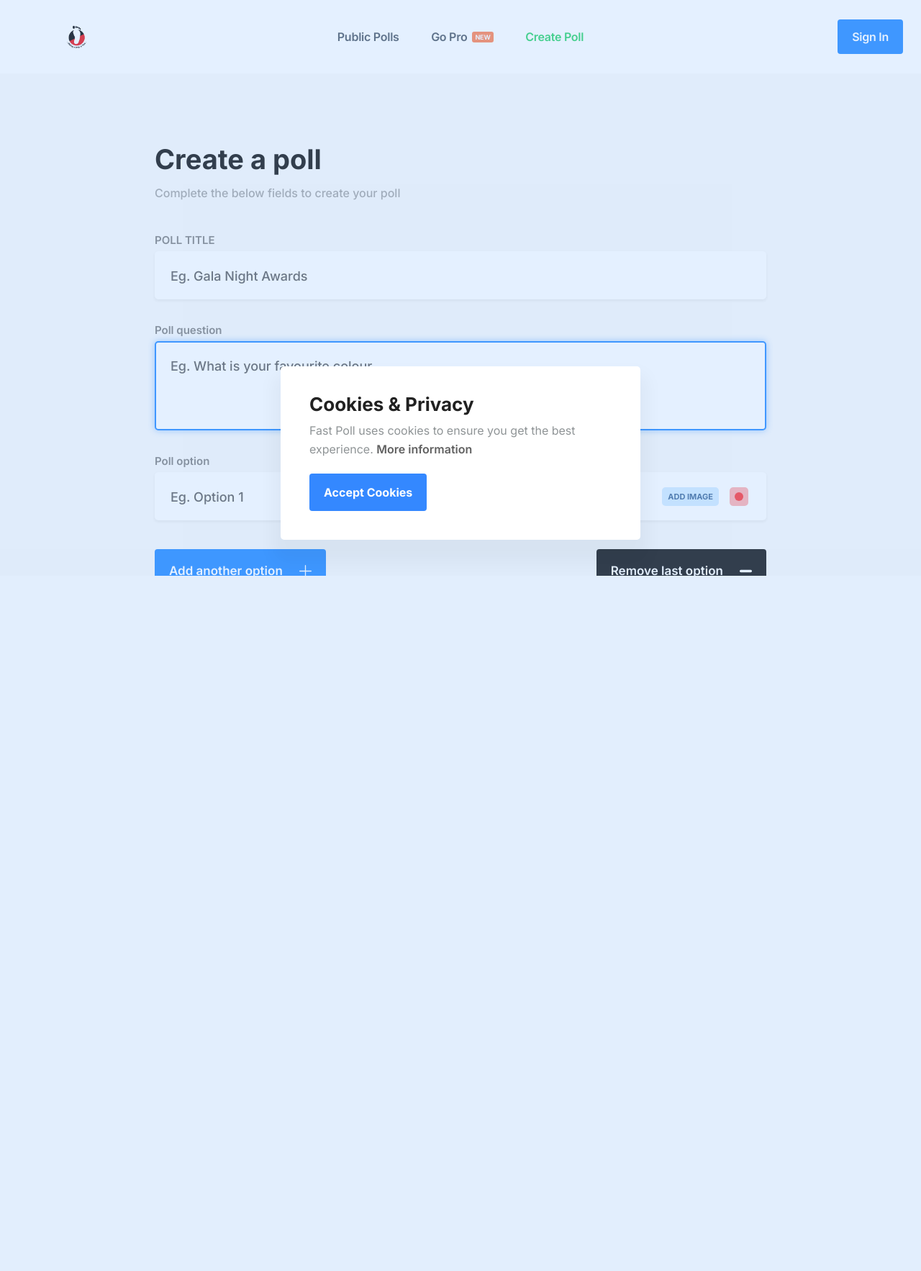
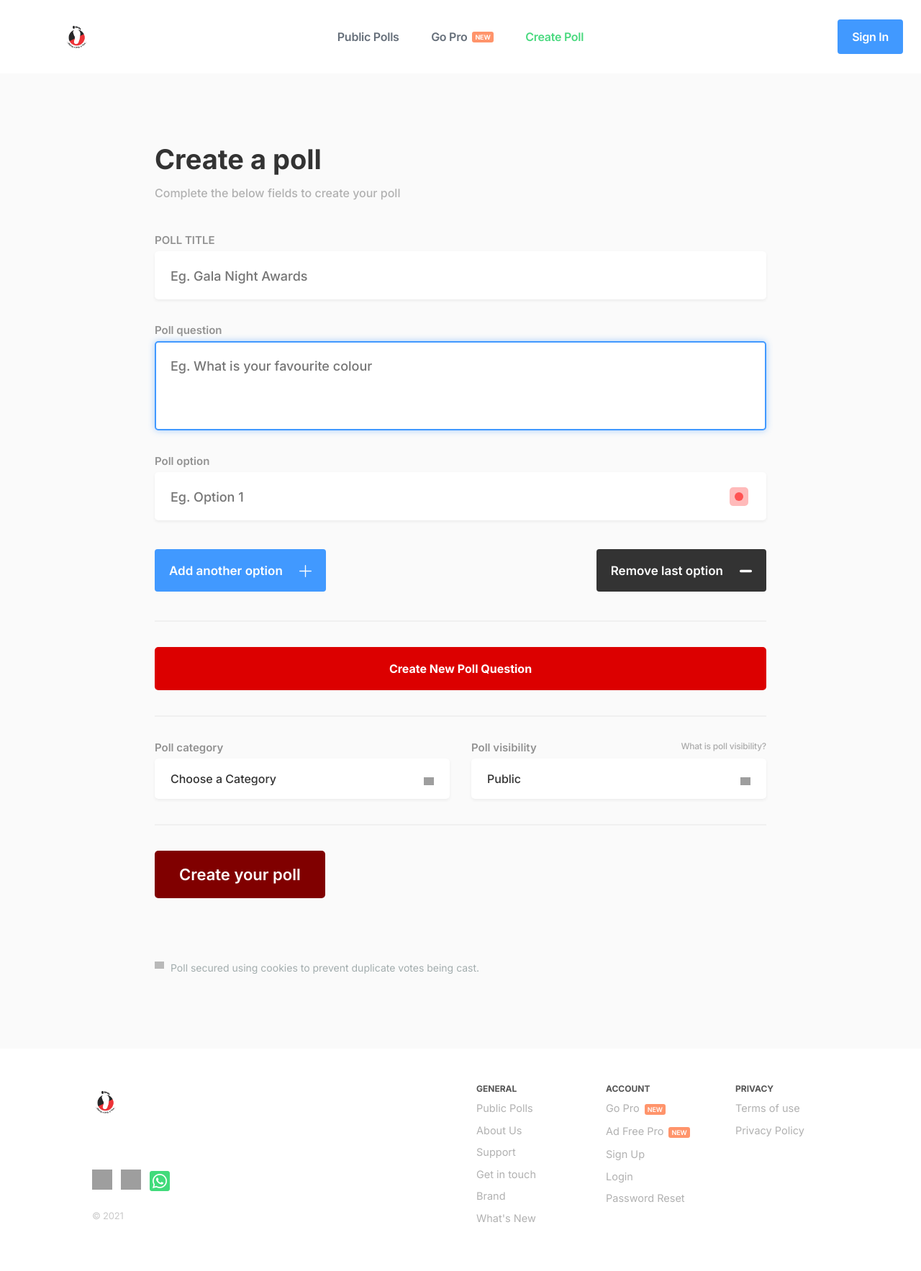
Before and after one commit to KramStyles/Pace_Polls, a Flask app: page / in a window 1280 px wide. Shown: the whole page at 72% size. Before the commit the page ends 800 px from the top, so only its background shows below. Run offline with Flask 2, Linux system fonts and the light colour scheme; some libraries are stand-ins or nearby versions; grey boxes are pictures that could not be loaded.

Commit message:
new poll question v.1

```diff
--- a/static/site/css/style.css
+++ b/static/site/css/style.css
@@ -6,3 +6,18 @@
     background-color: #333333 ;
     background-image: url('/static/site/svg/minus.svg');
 }
+.add-new-poll{
+    border-radius: 5px;
+    background-color: #dc0000;
+    color: white;
+    font-weight: bold;
+    width: 100%;
+    padding: 22px;
+    display: inline-block;
+    text-align: center;
+    transition: 0.5s ease all;
+}
+.add-new-poll:hover{
+    background-color: #720000;
+    color: white;
+}
--- a/templates/index.html
+++ b/templates/index.html
@@ -10,18 +10,18 @@
                     <p>Complete the below fields to create your poll</p>
                 </header>
 
-                <form action="" method="post" name="form" target="_self" id="poll-form">
+                <form action="" method="post" name="form_1" target="_self" id="poll-form">
 
                     <div class="input-group" data-id='1'>
                         <label for="poll-title">POLL TITLE</label>
                         <div class="input-group-field">
-                            <input type="text" name="poll-title" id="poll-title" placeholder="Eg. Gala Night Awards" data-msg="This option shouldn't be empty" required/>
+                            <input type="text" name="poll-title_1" id="poll-title" placeholder="Eg. Gala Night Awards" data-msg="This option shouldn't be empty" required/>
                         </div>
                     </div>
 
                     <div class="input-group">
                         <label for="poll-question">Poll question</label>
-                        <textarea placeholder="Eg. What is your favourite colour" id="poll_question" name="poll_question" tabindex="1" data-msg="You need to enter a poll question" autofocus
+                        <textarea placeholder="Eg. What is your favourite colour" id="poll_question" name="poll_question_1" tabindex="1" data-msg="You need to enter a poll question" autofocus
                                   required></textarea>
                     </div>
                     <div class="poll-options">
@@ -31,9 +31,6 @@
                             <div class="input-group-field">
                                 <input type="text" name="poll_option_1" id="poll_option_1" placeholder="Eg. Option 1" tabindex="2" data-msg="You need to enter a minimum of 2 options" required/>
                                 <div class="poll-option-group">
-                                    <div class="upload-image-button">
-                                        <a href="https://fast-poll.com/pro" onclick="store()" title="Go pro to add an image"><span>Add</span> Image</a>
-                                    </div>
                                     <div class="poll-colour-dropdown-wrapper">
                                         <a href="#" id="colour-block-button" class="colour-option-button-one red" title="Choose a colour for your poll option">
                                             <span></span>
@@ -44,42 +41,7 @@
                             <input type="text" value="red" class="colour_input" name="colour_option_1" id="colour_option_1" readonly/>
                         </div>
 
-                        {#                        <div class="input-group" data-id='2'>#}
-                        {#                            <label for="poll_option_2">Poll option</label>#}
-                        {#                            <div class="input-group-field">#}
-                        {#                                <input type="text" name="poll_option_2" id="poll_option_2" placeholder="Eg. Option 2" tabindex="3" data-msg="You need to enter a minimum of 2 options" required/>#}
-                        {#                                <div class="poll-option-group">#}
-                        {#                                    <div class="upload-image-button">#}
-                        {#                                        <a href="https://fast-poll.com/pro" onclick="store()" title="Go pro to add an image"><span>Add</span> Image</a>#}
-                        {#                                    </div>#}
-                        {#                                    <div class="poll-colour-dropdown-wrapper">#}
-                        {#                                        <a href="#" id="colour-block-button" class="colour-option-button-two green" title="Choose a colour for your poll option">#}
-                        {#                                            <span></span>#}
-                        {#                                        </a>#}
-                        {#                                    </div>#}
-                        {#                                </div>#}
-                        {#                            </div>#}
-                        {#                            <input type="text" value="green" class="colour_input" name="colour_option_2" id="colour_option_2" readonly/>#}
-                        {#                        </div>#}
-                        {##}
-                        {#                        <div class="input-group" data-id='3'>#}
-                        {#                            <label for="poll_option_3">Poll option</label>#}
-                        {##}
-                        {#                            <div class="input-group-field">#}
-                        {#                                <input type="text" name="poll_option_3" id="poll_option_3" placeholder="Eg. Option 3" tabindex="4"/>#}
-                        {#                                <div class="poll-option-group">#}
-                        {#                                    <div class="upload-image-button">#}
-                        {#                                        <a href="https://fast-poll.com/pro" onclick="store()" title="Go pro to add an image"><span>Add</span> Image</a>#}
-                        {#                                    </div>#}
-                        {#                                    <div class="poll-colour-dropdown-wrapper">#}
-                        {#                                        <a href="#" id="colour-block-button" class="colour-option-button-three orange" title="Choose a colour for your poll option">#}
-                        {#                                            <span></span>#}
-                        {#                                        </a>#}
-                        {#                                    </div>#}
-                        {#                                </div>#}
-                        {#                            </div>#}
-                        {#                            <input type="text" value="orange" class="colour_input" name="colour_option_3" id="colour_option_3" readonly/>#}
-                        {#                        </div>#}
+
 
                     </div>
 
@@ -87,7 +49,11 @@
                         <a href="#" class="new-field-button" title="Add another option to your poll">Add another option</a>
                         <a href="#" class="remove-field-button" title="Add another option to your poll">Remove last option</a>
 
-                        <p class="max-option-notice">Standard users can add a maximum of 15 Options.</p>
+                        <p class="max-option-notice">I believe 15 Options are already too much.</p>
+                    </div>
+                    <div class="form-divide"></div>
+                    <div class="input-group">
+                        <a href="#" class="add-new-poll" title="Add another poll question">Create New Poll Question</a>
                     </div>
                     <div class="form-divide"></div>
                     <div class="input-group split-field-left full-width-select">
--- a/templates/site-layout/layout.html
+++ b/templates/site-layout/layout.html
@@ -142,9 +142,9 @@
 </footer>
 
 <script src="/static/site/js/jquery-2.2.4.min.js" type="text/javascript"></script>
-<script src="/static/site/js/moment.min.js" type="text/javascript"></script>
-<script src="/static/site/js/moment-timezone.min.js" type="text/javascript"></script>
-<script src="/static/site/js/moment-timezone-with-data.min.js" type="text/javascript"></script>
+{#<script src="/static/site/js/moment.min.js" type="text/javascript"></script>#}
+{#<script src="/static/site/js/moment-timezone.min.js" type="text/javascript"></script>#}
+{#<script src="/static/site/js/moment-timezone-with-data.min.js" type="text/javascript"></script>#}
 <script src="/static/site/js/calentim.min.js" type="text/javascript"></script>
 <script src="/static/site/js/tooltipster.bundle.min.js" type="text/javascript"></script>
 <script src="/static/site/js/jquery.reveal.js" type="text/javascript"></script>
@@ -184,9 +184,9 @@
         var colours_list = ["red", "green", "orange", "blue", "yellow", "purple", "turquoise", "pink", "light-blue", "grey", "pale-purple", "bright-pink", "dark-grey", "bright-orange", "dark-blue", "true-purple", "jet-blue", "smashed-pumpkin", "madder-lake", "offset-purple", "fiery-rose", "eggshell", "sonic-silver", "sunset-blue", "rajah", "light-coral", "mustard", "metallic-seaweed", "sea-green", "japanese-violet"];
         tab_count = (count + 1);
 
-        $('.new-field-button').on('click', function (e) {
+        $(document).on('click', '.new-field-button', function (e) {
             e.preventDefault();
-
+            $(".max-option-notice").hide();
             if (count > 1) {
                 $(".remove-field-button").show();
             }
@@ -195,7 +195,7 @@
                 $(".new-field-button").hide();
             } else {
 
-                var html = "<div class='input-group' data-id='" + count + "'><label for='poll_option_" + count + "'>Poll option</label><div class='input-group-field'><input type='text' name='poll_option_" + count + "' id='poll_option_" + count + "'  placeholder='Eg. Option " + count + "' tabindex='" + tab_count + "''/><div class='poll-option-group'><div class='upload-image-button'><a href='https://pacesetterfrontier.com/pro' title='Go pro to add an image' onclick='store()'><span>Add</span> Image</a></div><div class='poll-colour-dropdown-wrapper'><a href='#' id='colour-block-button' class='" + colours_list[colour_count] + "'><span></span></a></div></div></div><input type='text' value='" + colours_list[colour_count] + "' class='colour_input' name='colour_option_" + count + "' id='colour_option_" + count + "' readonly/></div>";
+                var html = "<div class='input-group' data-id='" + count + "'><label for='poll_option_" + count + "'>Poll option</label><div class='input-group-field'><input type='text' name='poll_option_" + count + "' id='poll_option_" + count + "'  placeholder='Eg. Option " + count + "' tabindex='" + tab_count + "''/><div class='poll-option-group'><div class='poll-colour-dropdown-wrapper'><a href='#' id='colour-block-button' class='" + colours_list[colour_count] + "'><span></span></a></div></div></div><input type='text' value='" + colours_list[colour_count] + "' class='colour_input' name='colour_option_" + count + "' id='colour_option_" + count + "' readonly/></div>";
                 $(".poll-options .input-group:last").after(html);
 
                 $("#poll_option_" + count).focus();
@@ -211,11 +211,39 @@
 
 
         });
-        $('.remove-field-button').on('click', function (e) {
+        $(document).on('click', '.add-new-poll', function (e) {
+            e.preventDefault();
+            $(".max-option-notice").hide();
+            if (count > 1) {
+                $(".remove-field-button").show();
+            }
+
+            if (count > 15) {
+                $(".new-field-button").hide();
+            }
+            else {
+
+                var html = "<div class='input-group' data-id='" + count + "'><label for='poll_option_" + count + "'>Poll option</label><div class='input-group-field'><input type='text' name='poll_option_" + count + "' id='poll_option_" + count + "'  placeholder='Eg. Option " + count + "' tabindex='" + tab_count + "''/><div class='poll-option-group'><div class='poll-colour-dropdown-wrapper'><a href='#' id='colour-block-button' class='" + colours_list[colour_count] + "'><span></span></a></div></div></div><input type='text' value='" + colours_list[colour_count] + "' class='colour_input' name='colour_option_" + count + "' id='colour_option_" + count + "' readonly/></div>";
+                $(".poll-options .input-group:last").after(html);
+
+                $("#poll_option_" + count).focus();
+                $("#scroll-point").scrollIntoView();
+                colour_count = (colour_count + 1) % colours_list.length;
+                tab_count = (tab_count + 1);
+                count++;
+                if (count == 16) {
+                    $(".new-field-button").hide();
+                    $(".max-option-notice").show();
+                }
+            }
+
+        });
+        $(document).on('click', '.remove-field-button', function (e) {
             e.preventDefault();
             if (count < 3) {
                 $(".remove-field-button").hide();
             } else {
+                $(".max-option-notice").hide();
                 let list = $('.poll-options .input-group');
                 let listLen = list.length - 1;
                 delete list[listLen];
@@ -234,6 +262,7 @@
 
 
         });
+
 
         // colour options click
         $(document).on('click', 'a#colour-block-button', function (e) {
@@ -314,63 +343,63 @@
 
 <!-- Global site tag (gtag.js) - Google Analytics -->
 {#<script async src="https://www.googletagmanager.com/gtag/js?id=UA-129065603-1"></script>#}
-<script type='text/javascript' src='https://www.googletagmanager.com/gtag/js?id=UA-207452451-1' id='google_gtagjs-js' async></script>
-<script type='text/javascript' id='google_gtagjs-js-after'>
-    window.dataLayer = window.dataLayer || [];
-
-    function gtag() {
-        dataLayer.push(arguments);
-    }
-
-    gtag('set', 'linker', {"domains": ["pacesetterfrontier.com"]});
-    gtag("js", new Date());
-    gtag("set", "developer_id.dZTNiMT", true);
-    gtag("config", "UA-207452451-1", {"anonymize_ip": true});
-    gtag("config", "G-F5YYJPT82Z");
-</script>
-<script>
-    $('body').ihavecookies({
-        title: "Cookies & Privacy",
-        message: "Fast Poll uses cookies to ensure you get the best experience.",
-        link: "https://pacesetterfrontier.com/privacy-policy/",
-        onAccept: function () {
-            gtag();
-        }
-    });
-
-    // GA function
-    /*function ga_code() {
-        window.dataLayer = window.dataLayer || [];
-
-        function gtag() {
-            dataLayer.push(arguments);
-        }
-
-        gtag('js', new Date());
-        gtag('config', 'UA-129065603-1');
-    }
-    */
-
-
-    // Check accepted terms cookie is set
-    function getCookie(e) {
-        var o = document.cookie, n = e + "=", i = o.indexOf("; " + n);
-        if (-1 == i) {
-            if (0 != (i = o.indexOf(n))) return null
-        } else {
-            i += 2;
-            var t = document.cookie.indexOf(";", i);
-            -1 == t && (t = o.length)
-        }
-        return unescape(o.substring(i + n.length, t))
-    }
-
-    var myCookie = getCookie("cookieControl");
-    if (myCookie != null) {
-        // Call GA function if set
-        gtag();
-    }
-</script>
+{#<script type='text/javascript' src='https://www.googletagmanager.com/gtag/js?id=UA-207452451-1' id='google_gtagjs-js' async></script>#}
+{#<script type='text/javascript' id='google_gtagjs-js-after'>#}
+{#    window.dataLayer = window.dataLayer || [];#}
+{##}
+{#    function gtag() {#}
+{#        dataLayer.push(arguments);#}
+{#    }#}
+{##}
+{#    gtag('set', 'linker', {"domains": ["pacesetterfrontier.com"]});#}
+{#    gtag("js", new Date());#}
+{#    gtag("set", "developer_id.dZTNiMT", true);#}
+{#    gtag("config", "UA-207452451-1", {"anonymize_ip": true});#}
+{#    gtag("config", "G-F5YYJPT82Z");#}
+{#</script>#}
+{#<script>#}
+{#    $('body').ihavecookies({#}
+{#        title: "Cookies & Privacy",#}
+{#        message: "Fast Poll uses cookies to ensure you get the best experience.",#}
+{#        link: "https://pacesetterfrontier.com/privacy-policy/",#}
+{#        onAccept: function () {#}
+{#            gtag();#}
+{#        }#}
+{#    });#}
+{##}
+{#    // GA function#}
+{#    /*function ga_code() {#}
+{#        window.dataLayer = window.dataLayer || [];#}
+{##}
+{#        function gtag() {#}
+{#            dataLayer.push(arguments);#}
+{#        }#}
+{##}
+{#        gtag('js', new Date());#}
+{#        gtag('config', 'UA-129065603-1');#}
+{#    }#}
+{#    */#}
+{##}
+{##}
+{#    // Check accepted terms cookie is set#}
+{#    function getCookie(e) {#}
+{#        var o = document.cookie, n = e + "=", i = o.indexOf("; " + n);#}
+{#        if (-1 == i) {#}
+{#            if (0 != (i = o.indexOf(n))) return null#}
+{#        } else {#}
+{#            i += 2;#}
+{#            var t = document.cookie.indexOf(";", i);#}
+{#            -1 == t && (t = o.length)#}
+{#        }#}
+{#        return unescape(o.substring(i + n.length, t))#}
+{#    }#}
+{##}
+{#    var myCookie = getCookie("cookieControl");#}
+{#    if (myCookie != null) {#}
+{#        // Call GA function if set#}
+{#        gtag();#}
+{#    }#}
+{#</script>#}
 
 </body>
 </html>
```
